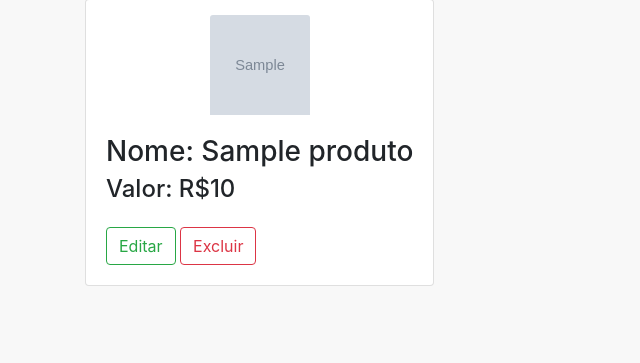
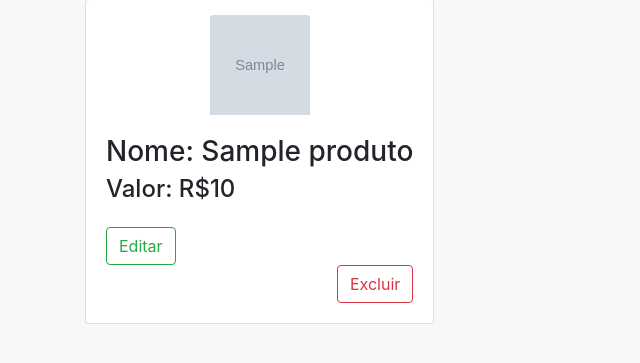
Before and after one commit to LuccaDe/projetoMaquiagem, a PHP site: page /painel.php in a window 1280 px wide. Shown: the part 177-540 px from the top of the page, without its empty margins (0-640 px from the left). Run offline with PHP 8.4, Linux system fonts and the light colour scheme; tables that the repository leaves empty or names only in its code hold one stand-in row (values such as "Sample post"); grey boxes marked "Sample" are stand-in pictures.

Commit message:
Processos e operações 100% concluídos

```diff
--- a/config/process.php
+++ b/config/process.php
@@ -68,6 +68,29 @@
 
             header("Location:" . $BASE_URL . "../index.php");
 
+        }else if($data["type"] === "delete") {
+
+            $id = $data["id"];
+
+            $query = "DELETE FROM produtos WHERE id = :id";
+
+            $stmt = $conn->prepare($query);
+
+            $stmt->bindParam(":id", $id);
+
+            try {
+
+              $stmt->execute();
+              $_SESSION["msg"] = "Produto removido com sucesso!";
+
+            } catch(PDOException $e) {
+              // erro na conexão
+              $error = $e->getMessage();
+              echo "Erro: $error";
+            }
+
+            header("Location:" . $BASE_URL . "../painel.php");
+
           }
 
         }else{
--- a/css/style.css
+++ b/css/style.css
@@ -1,6 +1,10 @@
 body{
     background-color: #F8F8F8;
     margin: 0;
+}
+
+#delete{
+    float: right;
 }
 
 .form-padrao{
--- a/painel.php
+++ b/painel.php
@@ -32,7 +32,12 @@
                 </br>
 
                 <a href="<?= $BASE_URL ?>edit.php?id=<?= $produto["id"] ?>" class="btn btn-outline-success">Editar</a>
-                <a href="<?php $BASE_URL?>show.php?id=<?= $produto["id"] ?>" class="btn btn-outline-danger">Excluir</a>
+
+                <form class="delete-form" action="<?= $BASE_URL ?>/config/process.php" method="POST">
+                  <input type="hidden" name="type" value="delete">
+                  <input type="hidden" name="id" value="<?= $produto["id"] ?>">
+                  <button type="submit" class="btn btn-outline-danger" id="delete">Excluir</button>
+                </form>
               </div>
           </div>
 
--- a/templates/header.php
+++ b/templates/header.php
@@ -24,7 +24,7 @@
             <link rel="stylesheet" href="https://cdnjs.cloudflare.com/ajax/libs/font-awesome/5.15.1/css/all.min.css" integrity="sha512-+4zCK9k+qNFUR5X+cKL9EIR+ZOhtIloNl9GIKS57V1MyNsYpYcUrUeQc9vNfzsWfV28IaLL3i96P9sdNyeRssA==" crossorigin="anonymous" />
 
             <!--Css-->
-            <link rel="stylesheet" href="css/style.css" />
+            <link rel="stylesheet" href="css/style.css">
 
             <!--JavaScript-->
             <script src="js/script.js"></script>
```
